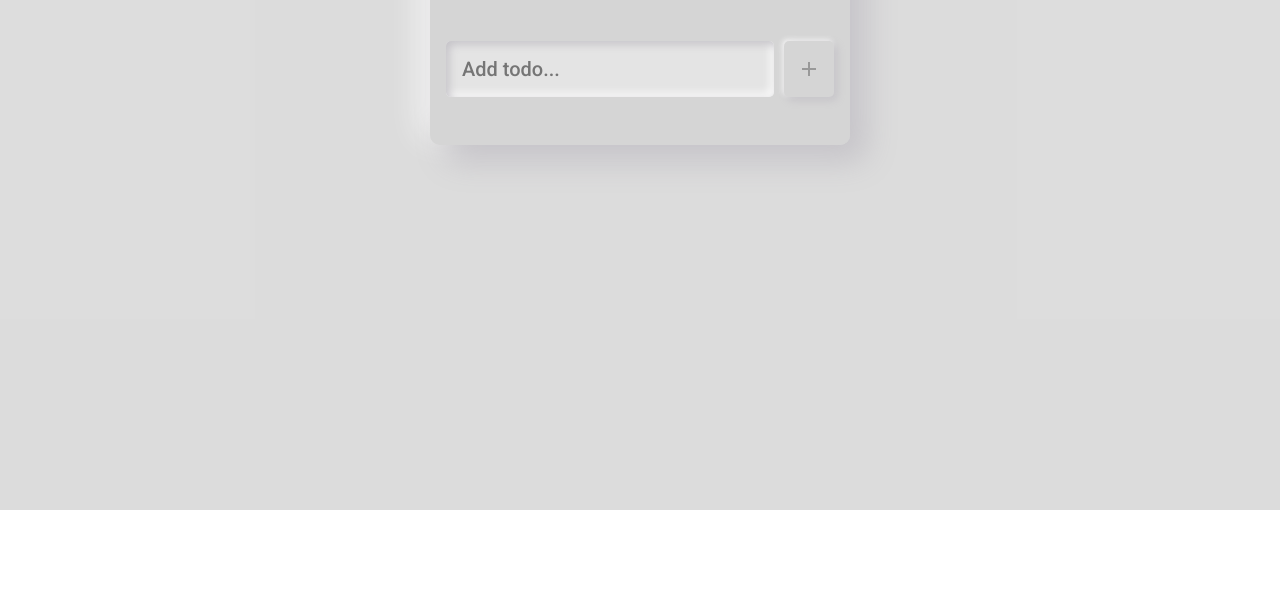
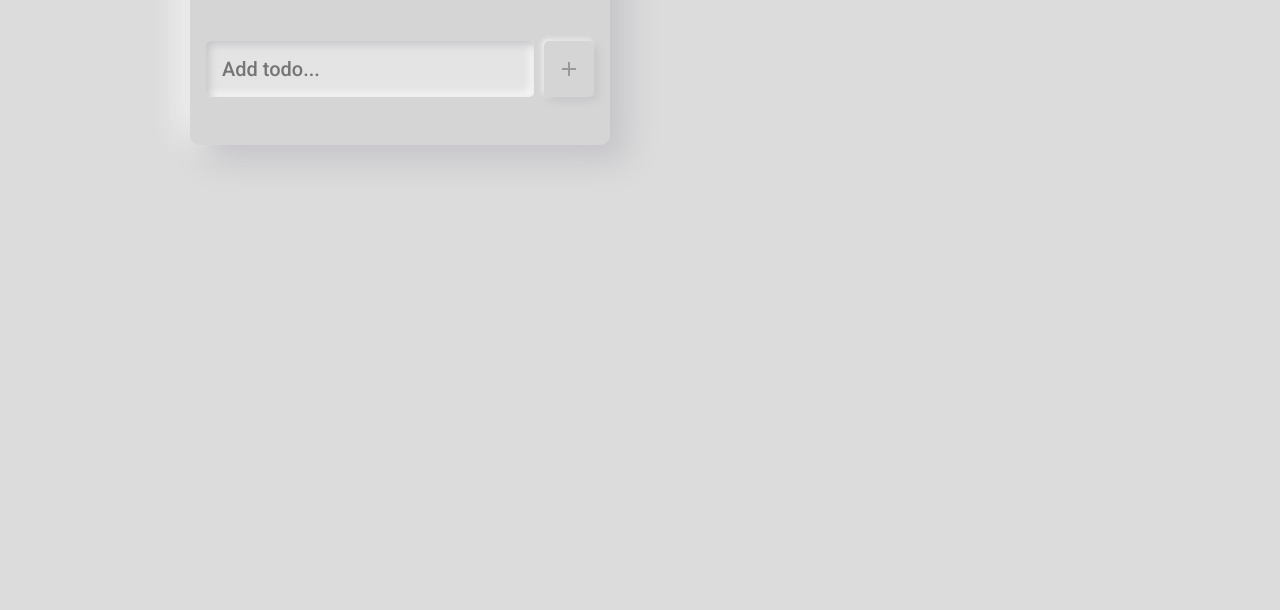
Before and after one commit to Jonasodiq/TodoApp, a plain HTML site: page index.html in a window 1280 px wide. Shown: the part 190-800 px from the top of the page. Drawn offline with nearby package versions, Linux system fonts and the light colour scheme.

Commit message:
no commit

```diff
--- a/todoList.css
+++ b/todoList.css
@@ -18,15 +18,15 @@
 body {
   margin: 0;
   padding: 0;
+  background-color: var(--primary);
 }
 
 .container {
-  min-height: 700px;
-  width: 100%;
-  background-color: var(--primary);
+  width: 100vh;
+  height: 100vh;
   display: flex;
+  justify-content: center;
   align-items: start;
-  justify-content: center;
   padding-top: 5rem;
 }
 
```
Also changed, not shown: 1 other file.
